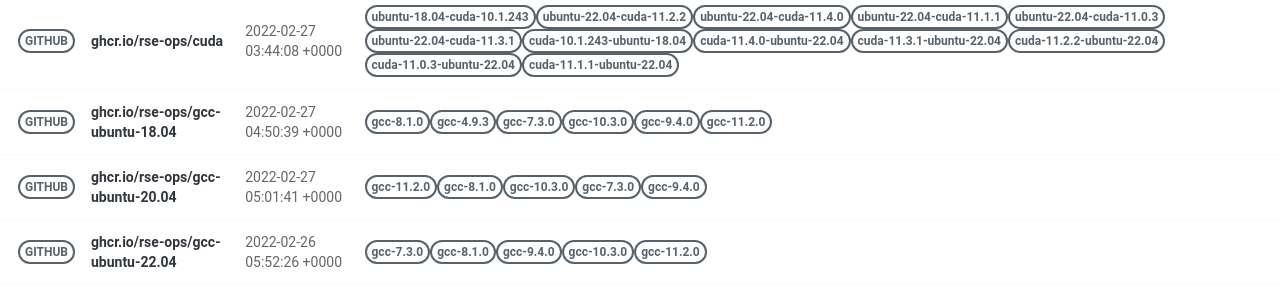
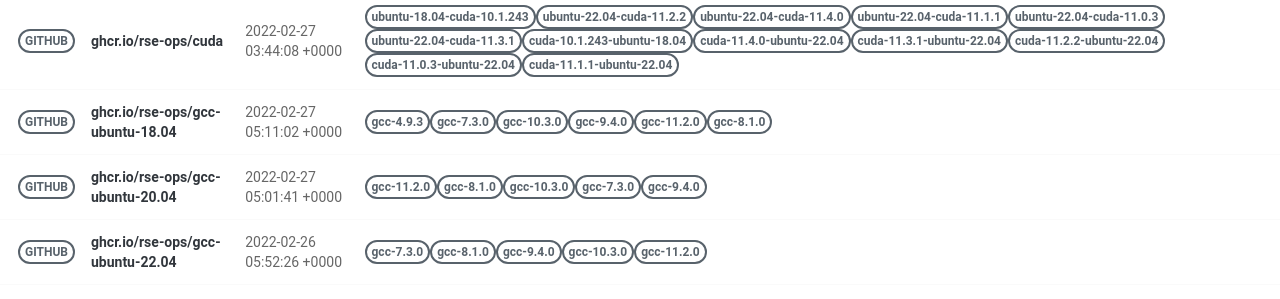
Before and after one commit to rse-ops/docker-images, a Jekyll site: the page built from pages/index.md, in a window 1280 px wide. Shown: the part 502-801 px from the top of the page. Built offline with Jekyll 4.4.1, drawn with Linux system fonts in a browser that asks for light colours; nearby versions of some CDN libraries.

Commit message:
Automated push to update library 2022-02-27

```diff
--- a/_library/ghcr.io-rse-ops-gcc-ubuntu-18.04.md
+++ b/_library/ghcr.io-rse-ops-gcc-ubuntu-18.04.md
@@ -1,14 +1,11 @@
 ---
 layout: container
 name: ghcr.io/rse-ops/gcc-ubuntu-18.04
-updated_at: 2022-02-27 04:50:39.113125
+updated_at: 2022-02-27 05:11:02.974145
 
 
 container_url: https://github.com/orgs/rse-ops/packages/container/package/gcc-ubuntu-18.04
 versions:
- - tag: gcc-8.1.0
-   dockerfile: https://github.com/rse-ops/docker-images/blob/main/ubuntu/gcc/Dockerfile
-   manifest: https://crane.ggcr.dev/manifest/ghcr.io/rse-ops/gcc-ubuntu-18.04:gcc-8.1.0
  - tag: gcc-4.9.3
    dockerfile: https://github.com/rse-ops/docker-images/blob/main/ubuntu/gcc/Dockerfile
    manifest: https://crane.ggcr.dev/manifest/ghcr.io/rse-ops/gcc-ubuntu-18.04:gcc-4.9.3
```
Also changed, not shown: other parts of _library/ghcr.io-rse-ops-gcc-ubuntu-18.04.md (+3 -0 lines).
